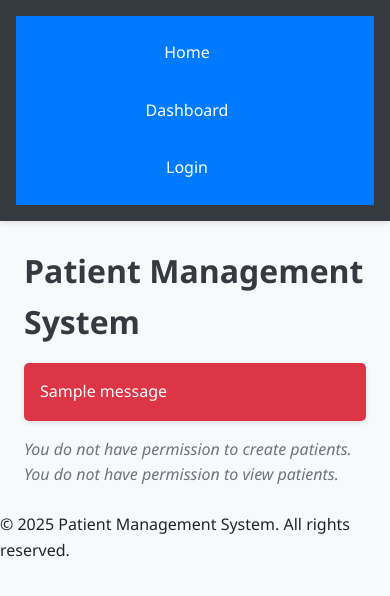
After one commit to stsh59/DB_Security_Project, a Flask app: template templates/patients.html in a window 390 px wide. The commit adds this page. Shown: the top 596 px of the page. Run offline with Flask 3, Linux system fonts and the light colour scheme; the template is opened without the code that fills it: values that come from a table or form of the project are taken from there, others are empty; tables that the repository leaves empty hold one stand-in row (values such as "Sample post"); one stand-in notice (Sample message) is shown; parts of the project's set-up code (start-up, migrations or seed data) failed here and were passed over.

```diff
--- a/app.py
+++ b/app.py
@@ -1,6 +1,5 @@
-from flask import Flask, render_template
-import secrets
-from urllib.parse import quote_plus
+from flask import Flask, render_template, g, redirect, url_for, request, jsonify
+from flask_login import login_required, current_user
 from extensions import db, bcrypt, login_manager, jwt
 from flask_jwt_extended import JWTManager  # Import JWTManager
 from routes.auth import auth_bp
@@ -8,15 +7,29 @@ from routes.admin import admin_bp
 from routes.dashboard import dashboard_bp
 from routes.reports import reports_bp  # ✅ Added Reports Blueprint
 from routes.billing import billing_bp
-from models import User, reflect_fhir_tables  # ✅ Import User model and FHIR reflection
+from routes.patients import patients_bp
+from models import User, Role, Patient, RolePermission, reflect_fhir_tables
+from utils import check_permission  # 导入 check_permission
+import secrets
+from urllib.parse import quote_plus
 
+from dotenv import load_dotenv
+import os
+
+# 加载 .env 文件
+load_dotenv()
+
+# 读取加密密钥
+ENCRYPTION_KEY = os.getenv('ENCRYPTION_KEY')
+# 打印密钥（用于调试）
+print(f"Encryption Key: {ENCRYPTION_KEY}")
 
 # Initialize Flask app
 app = Flask(__name__)
 app.secret_key = secrets.token_hex(16)  # Secure random secret key
 
 # Encode the password to handle special characters in MySQL password
-password = quote_plus("9808311242Ab@")  # Encodes '@' in password
+password = quote_plus("123456")  # Encodes '@' in password
 app.config['SQLALCHEMY_DATABASE_URI'] = f'mysql+pymysql://root:{password}@localhost/visualization'
 app.config['SQLALCHEMY_TRACK_MODIFICATIONS'] = False
 app.config['JWT_SECRET_KEY'] = secrets.token_hex(32)  # JWT secret key
@@ -51,7 +64,12 @@ app.register_blueprint(admin_bp, url_prefix='/admin')     # Admin management rou
 app.register_blueprint(dashboard_bp, url_prefix='/dashboard')  # Dashboard routes
 app.register_blueprint(reports_bp, url_prefix='/reports')  # Reports related routes
 app.register_blueprint(billing_bp, url_prefix='/billing')  # Billing related routes
+app.register_blueprint(patients_bp, url_prefix='/patients')
 
+# Define check_permission as a context processor
+@app.context_processor
+def utility_processor():
+    return dict(check_permission=check_permission)  # 使用 utils.py 中的 check_permission
 
 # Define home route
 @app.route('/')
--- a/templates/admin_dashboard.html
+++ b/templates/admin_dashboard.html
@@ -6,6 +6,8 @@
 <ul>
     <li><a href="{{ url_for('admin.manage_users') }}">Manage Users</a></li>  <!-- ✅ Link to Manage Users -->
     <li><a href="{{ url_for('reports.reports') }}">View Reports</a></li>  <!-- ✅ Link to Reports -->
+    <li><a href="{{ url_for('patients.list_patients') }}">View Patients</a></li>  <!-- ✅ Link to Show All Patients -->
+
 </ul>
 
 {% endblock %}
--- a/templates/patient_dashboard.html
+++ b/templates/patient_dashboard.html
@@ -2,4 +2,9 @@
 {% block content %}
 <h2>Patient Dashboard</h2>
 <p>Welcome, {{ current_user.username }}</p>
+    <ul>
+
+    <li><a href="{{ url_for('patients.list_patients') }}">View Patients</a></li>  <!-- ✅ Link to Show All Patients -->
+
+</ul>
 {% endblock %}
--- /dev/null
+++ b/templates/patients.html
@@ -0,0 +1,285 @@
+<!DOCTYPE html>
+<html lang="en">
+<head>
+    <meta charset="UTF-8">
+    <meta name="viewport" content="width=device-width, initial-scale=1.0">
+    <meta name="description" content="Patient Management System for healthcare professionals and patients">
+    <title>Patient Management System</title>
+    <link rel="stylesheet" href="{{ url_for('static', filename='styles.css') }}">
+    <style>
+        :root {
+            --primary-color: #007BFF;
+            --secondary-color: #6c757d;
+            --success-color: #28a745;
+            --danger-color: #dc3545;
+            --light-bg: #f8f9fa;
+            --dark-bg: #343a40;
+            --text-color: #212529;
+            --spacing-unit: 1rem;
+        }
+
+        * {
+            margin: 0;
+            padding: 0;
+            box-sizing: border-box;
+        }
+
+        body {
+            font-family: 'Segoe UI', Tahoma, Geneva, Verdana, sans-serif;
+            line-height: 1.6;
+            color: var(--text-color);
+            background-color: var(--light-bg);
+            margin: 0;
+        }
+
+        header {
+            background-color: var(--dark-bg);
+            color: white;
+            padding: var(--spacing-unit);
+            box-shadow: 0 2px 5px rgba(0, 0, 0, 0.1);
+        }
+
+        nav {
+            display: flex;
+            justify-content: space-between;
+            align-items: center;
+            max-width: 1200px;
+            margin: 0 auto;
+        }
+
+        nav a {
+            color: white;
+            text-decoration: none;
+            padding: 0.5rem 1rem;
+            transition: color 0.3s ease;
+        }
+
+        nav a:hover {
+            color: var(--primary-color);
+        }
+
+        .nav-auth {
+            display: flex;
+            gap: 1rem;
+        }
+
+        main {
+            max-width: 1200px;
+            margin: 2rem auto;
+            padding: 0 var(--spacing-unit);
+        }
+
+        h1, h2 {
+            margin-bottom: 1rem;
+            color: var(--dark-bg);
+        }
+
+        .flash {
+            padding: 1rem;
+            margin-bottom: 1rem;
+            background-color: var(--danger-color);
+            color: white;
+            border-radius: 5px;
+            box-shadow: 0 2px 5px rgba(0, 0, 0, 0.1);
+        }
+
+        .section {
+            margin-bottom: 2rem;
+            background-color: white;
+            padding: 1.5rem;
+            border-radius: 8px;
+            box-shadow: 0 2px 5px rgba(0, 0, 0, 0.05);
+        }
+
+        form {
+            display: grid;
+            gap: 1rem;
+            max-width: 400px;
+        }
+
+        label {
+            font-weight: bold;
+            color: var(--secondary-color);
+        }
+
+        input {
+            padding: 0.5rem;
+            border: 1px solid #ddd;
+            border-radius: 4px;
+            font-size: 1rem;
+            width: 100%;
+        }
+
+        button {
+            background-color: var(--primary-color);
+            color: white;
+            padding: 0.75rem 1.5rem;
+            border: none;
+            border-radius: 4px;
+            cursor: pointer;
+            font-size: 1rem;
+            transition: background-color 0.3s ease;
+        }
+
+        button:hover {
+            background-color: #0056b3;
+        }
+
+        ul {
+            list-style: none;
+            padding: 0;
+        }
+
+        li {
+            padding: 0.5rem;
+            border-bottom: 1px solid #ddd;
+        }
+
+        li a {
+            color: var(--primary-color);
+            text-decoration: none;
+            transition: color 0.3s ease;
+        }
+
+        li a:hover {
+            color: #0056b3;
+        }
+
+        .patient-details {
+            display: grid;
+            gap: 0.5rem;
+            max-width: 600px;
+        }
+
+        .patient-details p {
+            margin: 0.25rem 0;
+        }
+
+        .restricted {
+            color: var(--secondary-color);
+            font-style: italic;
+        }
+
+        @media (max-width: 768px) {
+            nav {
+                flex-direction: column;
+                gap: 1rem;
+            }
+
+            .nav-auth {
+                flex-direction: column;
+                align-items: center;
+            }
+
+            main {
+                margin: 1rem;
+                padding: 0.5rem;
+            }
+
+            form {
+                max-width: 100%;
+            }
+        }
+    </style>
+</head>
+<body>
+    <header>
+        <nav>
+            <a href="{{ url_for('home') }}">Home</a>
+            <a href="{{ url_for('dashboard.index') }}">Dashboard</a>
+            {% if current_user.is_authenticated %}
+                <div class="nav-auth">
+                    <span>Welcome, {{ current_user.username }} | </span>
+                    <a href="{{ url_for('auth.logout') }}">Logout</a>
+                </div>
+            {% else %}
+                <div class="nav-auth">
+                    <a href="{{ url_for('auth.login') }}">Login</a>
+                </div>
+            {% endif %}
+        </nav>
+    </header>
+
+    <main>
+        <h1>Patient Management System</h1>
+
+        {% with messages = get_flashed_messages() %}
+            {% if messages %}
+                {% for message in messages %}
+                    <div class="flash">{{ message }}</div>
+                {% endfor %}
+            {% endif %}
+        {% endwith %}
+
+        <!-- Create New Patient Form -->
+        {% if current_user.is_authenticated and check_permission(current_user, 'patients', 'write') %}
+            <section class="section">
+                <h2>Create New Patient</h2>
+                <form method="POST" action="{{ url_for('patients.create_patient') }}">
+                    <label for="Id">Patient ID:</label>
+                    <input type="text" id="Id" name="Id" required placeholder="Enter Patient ID">
+
+                    <label for="BIRTHDATE">Birthdate:</label>
+                    <input type="date" id="BIRTHDATE" name="BIRTHDATE" required>
+
+
+
+                    <label for="SSN">Social Security Number (SSN):</label>
+                    <input type="text" id="SSN" name="SSN" placeholder="XXX-XX-XXXX">
+
+                    <label for="DRIVERS">Driver's License:</label>
+                    <input type="text" id="DRIVERS" name="DRIVERS" placeholder="e.g., DL123456">
+
+
+
+                    <label for="FIRST">First Name:</label>
+                    <input type="text" id="FIRST" name="FIRST">
+
+                    <label for="LAST">Last Name:</label>
+                    <input type="text" id="LAST" name="LAST">
+
+
+                    <label for="ADDRESS">Address:</label>
+                    <input type="text" id="ADDRESS" name="ADDRESS" placeholder="123 Main St, City, State">
+
+
+                    <button type="submit">Create Patient</button>
+                </form>
+            </section>
+        {% else %}
+            <p class="restricted">You do not have permission to create patients.</p>
+        {% endif %}
+
+        <!-- Patient Directory -->
+
+    {% if current_user.is_authenticated and check_permission(current_user, 'patients', 'read') %}
+        <section class="section">
+          <h2>Patient Directory</h2>
+           <ul class="patient-list">
+             {% if patients|length > 0 %}
+                {% for patient in patients %}
+                    <li class="patient-item">
+                        <strong>ID:</strong> {{ patient.Id }}<br>
+                        <strong>Birthdate:</strong> {{ patient.BIRTHDATE if patient.BIRTHDATE else 'Not provided' }}<br>
+                        <strong>First Name:</strong> {{ patient.FIRST if patient.FIRST else 'Not provided' }}<br>
+                        <strong>Last Name:</strong> {{ patient.LAST if patient.LAST else 'Not provided' }}<br>
+                        <strong>SSN:</strong> {{ patient.SSN if patient.SSN else 'Not provided' }}<br>
+                        <strong>Driver's License:</strong> {{ patient.DRIVERS if patient.DRIVERS else 'Not provided' }}<br>
+                        <strong>Address:</strong> {{ patient.ADDRESS if patient.ADDRESS else 'Not provided' }}<br>
+                    </li>
+                {% endfor %}
+            {% else %}
+                <li>No patients found.</li>
+            {% endif %}
+        </ul>
+    </section>
+{% else %}
+    <p class="restricted">You do not have permission to view patients.</p>
+{% endif %}
+    </main>
+
+    <footer>
+        <p>© 2025 Patient Management System. All rights reserved.</p>
+    </footer>
+</body>
+</html>
```
Also changed, not shown: models.py (+48 -6 lines), routes/patients.py (added, +89 -0 lines), utils.py (added, +9 -0 lines), 2 other files.
